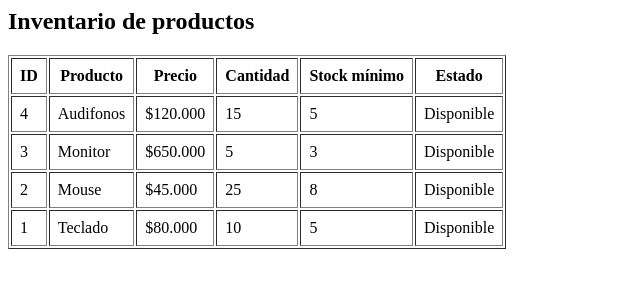
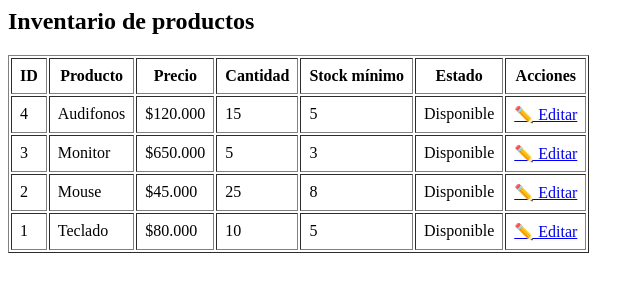
Before and after one commit to julian-Roncxx/base-de-datos, a PHP site: page /productos.php in a window 1280 px wide. Shown: the top 300 px of the page, without its empty margins (0-644 px from the left). Run offline with PHP 8.4, Linux system fonts and the light colour scheme; data comes from the database, SQL or seed files in the repository.

Commit message:
Add success message and edit button to product list

```diff
--- a/UNDSTK/php/productos.php
+++ b/UNDSTK/php/productos.php
@@ -14,6 +14,11 @@ if (!$resultado) {
 
 echo "<h2>Inventario de productos</h2>";
 
+// 🆕 MENSAJE DE ÉXITO AL ACTUALIZAR
+if (isset($_GET['mensaje']) && $_GET['mensaje'] === 'actualizado') {
+    echo "<p style='color: green;'> Producto actualizado correctamente</p>";
+}
+
 if ($resultado->num_rows > 0) {
 
     echo "<table border='1' cellpadding='8'>";
@@ -25,6 +30,7 @@ if ($resultado->num_rows > 0) {
             <th>Cantidad</th>
             <th>Stock mínimo</th>
             <th>Estado</th>
+            <th>Acciones</th>
           </tr>";
 
     while ($producto = $resultado->fetch_assoc()) {
@@ -54,6 +60,11 @@ if ($resultado->num_rows > 0) {
 
         echo "<td>" . $estado . "</td>";
 
+        // 🆕 BOTÓN DE EDITAR
+        echo "<td>
+                <a href='editar.php?id=" . $producto["idProducto"] . "'>✏️ Editar</a>
+              </td>";
+
         echo "</tr>";
     }
 
```
